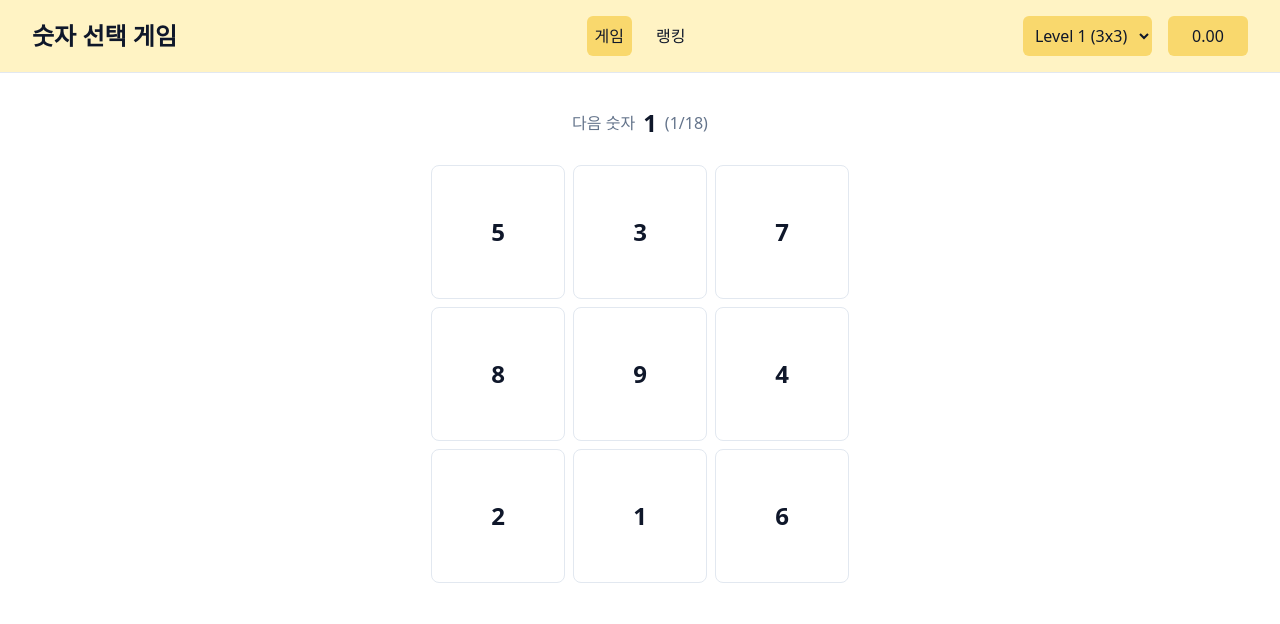
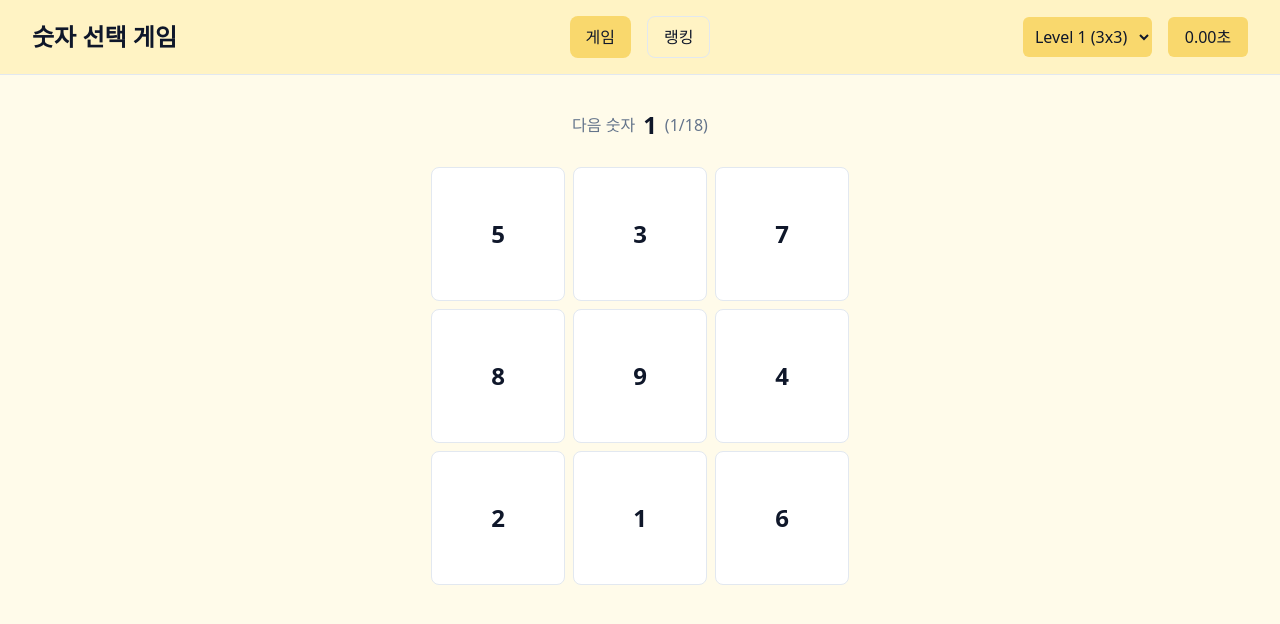
Before and after one commit to 39-play-sopt-web/LeeChaeWon, a React (Vite) app in the folder Week2/Homework/1to50-game/: page / in a window 1280 px wide. Shown: the top 624 px of the page. Built offline with nearby package versions, Linux system fonts and the light colour scheme; a web font is replaced by a local one.

Commit message:
feat: Button 공통 컴포넌트 구현

```diff
--- a/Week2/Homework/1to50-game/src/features/game/components/game-complete-modal.jsx
+++ b/Week2/Homework/1to50-game/src/features/game/components/game-complete-modal.jsx
@@ -1,4 +1,5 @@
 import Modal from '@/shared/components/modal';
+import Button from '@/shared/components/button';
 
 const GameCompleteModal = ({
   isOpen,
@@ -17,13 +18,11 @@ const GameCompleteModal = ({
           플레이 시간: {(finalTime/1000).toFixed(2)}초
         </p>
 
-        <button
-          type="button"
+        <Button
           onClick={onConfirm}
-          className="rounded-lg bg-primary px-6 py-3 text-text-primary"
         >
           확인
-        </button>
+        </Button>
       </div>
 
     </Modal>
--- a/Week2/Homework/1to50-game/src/features/ranking/components/reset-confirm-modal.jsx
+++ b/Week2/Homework/1to50-game/src/features/ranking/components/reset-confirm-modal.jsx
@@ -1,4 +1,5 @@
 import Modal from "@/shared/components/modal";
+import Button from "@/shared/components/button";
 
 const ResetConfirmModal = ({ isOpen, onClose, onConfirm }) => {
   return (
@@ -13,21 +14,19 @@ const ResetConfirmModal = ({ isOpen, onClose, onConfirm }) => {
         </p>
 
         <div className="flex justify-end gap-2">
-          <button
-            type="button"
+          <Button
+            variant='secondary'
             onClick={onClose}
-            className="rounded-lg border border-border px-6 py-3 text-text-primary"
           >
             취소
-          </button>
+          </Button>
 
-          <button
-            type="button"
+          <Button
+            variant='danger'
             onClick={onConfirm}
-            className="rounded-lg bg-primary px-6 py-3 text-text-primary"
           >
             초기화
-          </button>
+          </Button>
         </div>
       </div>
     </Modal>
--- a/Week2/Homework/1to50-game/src/features/ranking/ranking-page.jsx
+++ b/Week2/Homework/1to50-game/src/features/ranking/ranking-page.jsx
@@ -2,6 +2,7 @@ import { useState } from 'react';
 import RankingTable from './components/ranking-table';
 import { clearGameRecords } from '@/shared/utils/game-record-storage';
 import ResetConfirmModal from './components/reset-confirm-modal';
+import Button from '@/shared/components/button';
 
 const RankingPage = () => {
   const [isModalOpen, setIsModalOpen] = useState(false);
@@ -17,13 +18,12 @@ const RankingPage = () => {
           <div className="flex items-center justify-between">
             <h2 className="text-heading-01">🏆 랭킹</h2>
 
-            <button
-              type="button"
+            <Button
+              variant='danger'
               onClick={() => setIsModalOpen(true)}
-              className="rounded-md border border-primary px-3 py-1.5 text-text-primary text-caption-01 transition-colors hover:bg-primary"
             >
               초기화
-            </button>
+            </Button>
           </div>
 
           <RankingTable />
--- /dev/null
+++ b/Week2/Homework/1to50-game/src/shared/components/button.jsx
@@ -0,0 +1,31 @@
+const Button = ({
+  children,
+  onClick,
+  type="button",
+  variant="primary",
+  disabled=false,
+  className='',
+}) => {
+
+  const baseStyles =
+    'rounded-lg px-4 py-2 text-body-01 transition-colors disabled:cursor-not-allowed disabled:opacity-50'
+
+  const variantStyles = {
+    primary: 'bg-primary text-text-primary hover:opacity-80',
+    secondary: 'border border-border text-text-primary hover:bg-secondary',
+    danger: 'border border-danger text-danger hover:bg-danger-hover'
+  }
+
+  return (
+    <button
+      type={type}
+      onClick={onClick}
+      disabled={disabled}
+      className={`${baseStyles} ${variantStyles[variant]} ${className}`}
+    >
+    {children}
+    </button>
+  );
+};
+
+export default Button;
--- a/Week2/Homework/1to50-game/src/shared/components/header.jsx
+++ b/Week2/Homework/1to50-game/src/shared/components/header.jsx
@@ -1,3 +1,5 @@
+import Button from "./button";
+
 const Header = ({ currentPage, setCurrentPage, level, setLevel, elapsedTime }) => {
   return (
     <header className="flex items-center justify-between border-b border-border bg-secondary px-8 py-4">
@@ -6,29 +8,19 @@ const Header = ({ currentPage, setCurrentPage, level, setLevel, elapsedTime }) =
 
       {/* 가운데 페이지 전환 메뉴 */}
       <nav className="flex flex-1 justify-center gap-4">
-        <button
-          type="button"
+        <Button
+          variant={currentPage === 'game' ? 'primary' : 'secondary'}
           onClick={() => setCurrentPage('game')}
-          className={
-            currentPage === 'game'
-            ? 'rounded-md bg-primary text-body-01 text-text-primary p-2 whitespace-nowrap'
-            : 'rounded-md bg-secondary text-body-01 text-text-primary p-2 whitespace-nowrap'
-          }
         >
           게임
-        </button>
+        </Button>
 
-        <button
-          type="button"
+        <Button
+          variant={currentPage === 'ranking' ? 'primary' : 'secondary'}
           onClick={() => setCurrentPage('ranking')}
-          className={
-            currentPage === 'ranking'
-            ? 'rounded-md bg-primary text-body-01 text-text-primary p-2 whitespace-nowrap'
-            : 'rounded-md bg-secondary text-body-01 text-text-primary p-2 whitespace-nowrap'
-          }
         >
           랭킹
-        </button>
+        </Button>
       </nav>
 
       {/* 오른쪽 영역 */}
@@ -48,7 +40,7 @@ const Header = ({ currentPage, setCurrentPage, level, setLevel, elapsedTime }) =
 
             {/* 타이머 */}
             <div className="w-20 text-center rounded-md bg-primary p-2 text-body-01 text-text-primary">
-              {(elapsedTime / 1000).toFixed(2)}
+              {(elapsedTime / 1000).toFixed(2)}초
             </div>
           </div>
         )}
--- a/Week2/Homework/1to50-game/src/shared/styles/index.css
+++ b/Week2/Homework/1to50-game/src/shared/styles/index.css
@@ -9,6 +9,8 @@
   --color-secondary: #fff3c4;
   --color-background: #fffbea;
   --color-surface: #ffffff;
+  --color-danger: #dc2626;
+  --color-danger-hover: #fee2e2;
   --color-text-primary: #0f172a;
   --color-text-secondary: #64748b;
   --color-border: #e2e8f0;
@@ -25,3 +27,7 @@
   --text-caption-01: 12px;
   --text-caption-01--font-weight: 400;
 }
+
+body {
+  @apply bg-background;
+}
```
